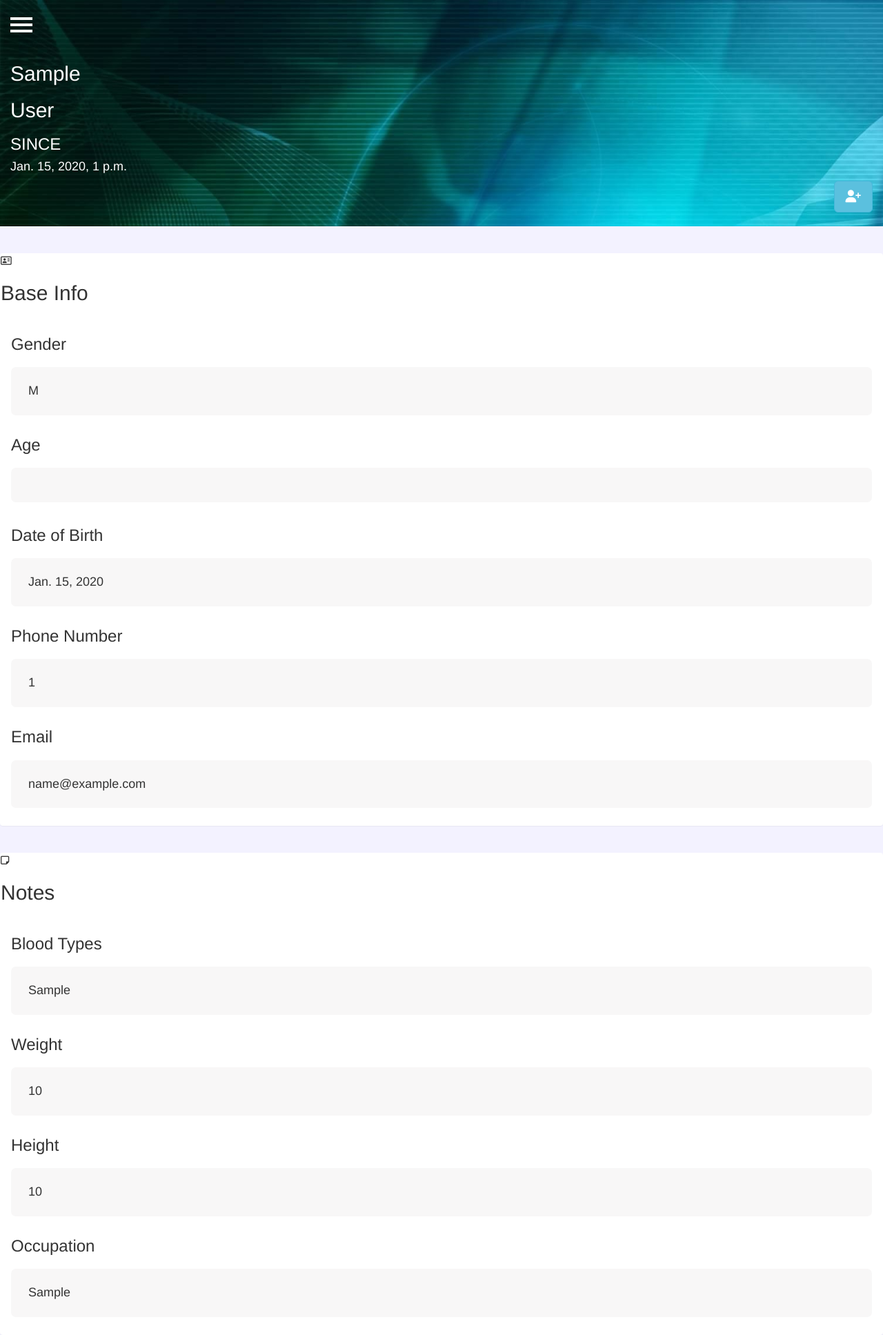
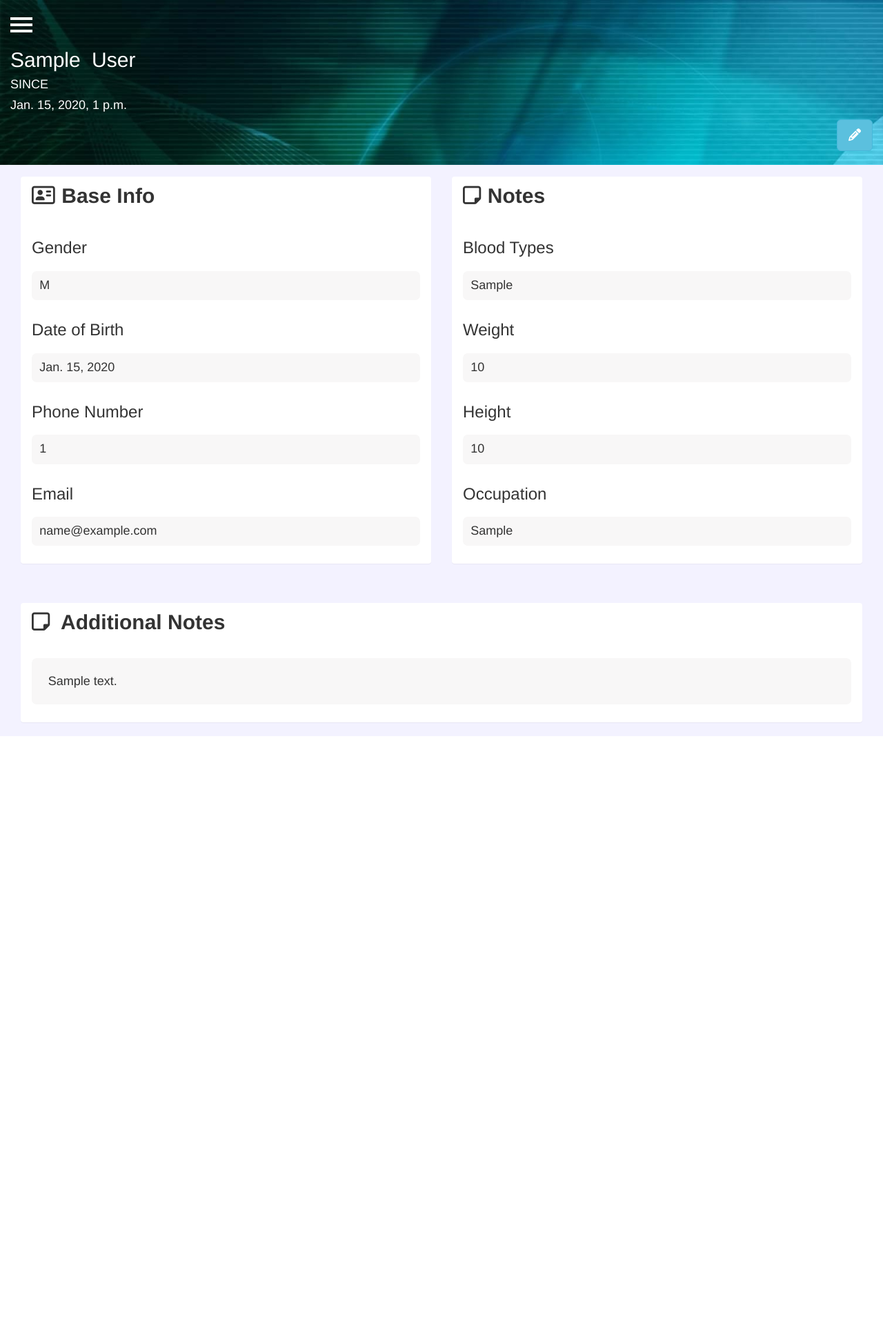
Before and after one commit to GituMbugua/patient-care, a Django app: page /patient/1/ in a window 1280 px wide. Shown: the whole page at 69% size. After the commit the page ends 1067 px from the top, so only its background shows below. Run offline with Django 3.2, Linux system fonts and the light colour scheme; a user stored in the database is signed in; tables that the repository leaves empty hold one stand-in row (values such as "Sample post"); parts of the project's set-up code (start-up, migrations or seed data) failed here and were passed over; some libraries are stand-ins or nearby versions.

Commit message:
edit styling for home and patient template

```diff
--- a/care/templates/patient.html
+++ b/care/templates/patient.html
@@ -5,34 +5,47 @@
 {% block content %}
 <div class="container-fluid home-container">
     {% if patient.first_name %}
-    <h2>{{patient.first_name}}</h2> <h2>{{patient.last_name}}</h2>
+    <h2 class="first-name">{{patient.first_name}}</h2> <h2 class="last-name">{{patient.last_name}}</h2>
     {% else %}
     <h3>PATIENT ID</h3> <h4>{{patient.identifier}}</h4>
     {% endif %}
-    <h3>SINCE</h3> <h4>{{patient.date_admitted}}</h4> <button type="button" class="btn btn-info btn-lg" data-toggle="modal" data-target="#myModal"><i class="fa fa-user-plus"></i></button>
+    <h4>SINCE</h4> <h4>{{patient.date_admitted}}</h4> <button type="button" class="btn btn-info btn-lg" data-toggle="modal" data-target="#myModal"><i class="fa fa-pencil"></i></button>
 </div>
-<div class="containers">
+<div class="container-fluid">
+    <div class="col-xs-12 col-sm-12 col-md-6 col-lg-6">
         <div class="panel patient-info">
-        <div class="panel-header">
+            <div class="panel-heading">
                 <i class="fa fa-vcard-o"></i> <h2>Base Info</h2>
             </div>
             <div class="panel-body">
                 <h3>Gender</h3> <h4>{{patient.gender}}</h4>
-            <h3>Age</h3> <h4></h4>
                 <h3>Date of Birth</h3> <h4>{{patient.dob}}</h4>
                 <h3>Phone Number</h3> <h4>{{patient.phone_number}}</h4>
                 <h3>Email</h3> <h4>{{patient.email}}</h4>
             </div>
         </div>
+    </div>
+    <div class="col-xs-12 col-sm-12 col-md-6 col-lg-6">
         <div class="panel patient-notes">
-        <div class="panel-header">
+            <div class="panel-heading">
                 <i class="fa fa-sticky-note-o"></i> <h2>Notes</h2>
             </div>
             <div class="panel-body">
                 <h3>Blood Types</h3> <h4>{{patient.blood_type}}</h4>
                 <h3>Weight</h3> <h4>{{patient.weight}}</h4>
-            <h3>Height</h3> <h4>{{patient.weight}}</h4>
+                <h3>Height</h3> <h4>{{patient.height}}</h4>
                 <h3>Occupation</h3> <h4>{{patient.occupation}}</h4>
+            </div>
+        </div>
+    </div>
+    <div class="col-xs-12 col-sm-12 col-md-12 col-lg-12">
+        <div class="panel patient-notes">
+            <div class="panel-heading">
+                <i class="fa fa-sticky-note-o"></i> <h2>Additional Notes</h2>
+            </div>
+            <div class="panel-body">
+                <h4>{{patient.notes}}</h4>
+            </div>
         </div>
     </div>
 </div>
@@ -69,9 +82,9 @@
 
               </div>
             </div>
-            <div class="modal-footer">
+            <!-- <div class="modal-footer">
               <button type="button" class="btn btn-default" data-dismiss="modal">Close</button>
-            </div>
+            </div> -->
           </div>
 
         </div>
--- a/care/views.py
+++ b/care/views.py
@@ -34,14 +34,14 @@ def patient(request, id):
     patient = Patient.objects.get(id=id)
 
     if request.method == 'POST':
-        form = UpdateInfoForm(request.POST)
+        form = UpdateInfoForm(request.POST, instance=patient)
         if form.is_valid():
             form.save()
             messages.success(request, ('You have successfully updated the patient information.'))
 
             return redirect(home)
     else:
-        form = UpdateInfoForm()
+        form = UpdateInfoForm(instance=patient)
 
     if patient.first_name:
         title = f"{patient.first_name} Records"
@@ -56,5 +56,15 @@ def profile(request, id):
     user = User.objects.get(id=id)
     profile = Profile.objects.get(user=user)
 
+    if request.method == 'POST':
+        form = UpdateInfoForm(request.POST, instance=request.user.profile)
+        if form.is_valid():
+            form.save()
+            messages.success(request, ('You have successfully updated the patient information.'))
+
+            return redirect(home)
+    else:
+        form = UpdateInfoForm(instance=request.user.profile)
+
     title = f'{user.first_name} profile'
-    return render(request, 'profile.html', {"title":title, "profile":profile})
+    return render(request, 'profile.html', {"title":title, "profile":profile, "form":form})
```
Also changed, not shown: care/templates/home.html (+9 -5 lines). Lines whose indentation alone changed are shown as unchanged.
